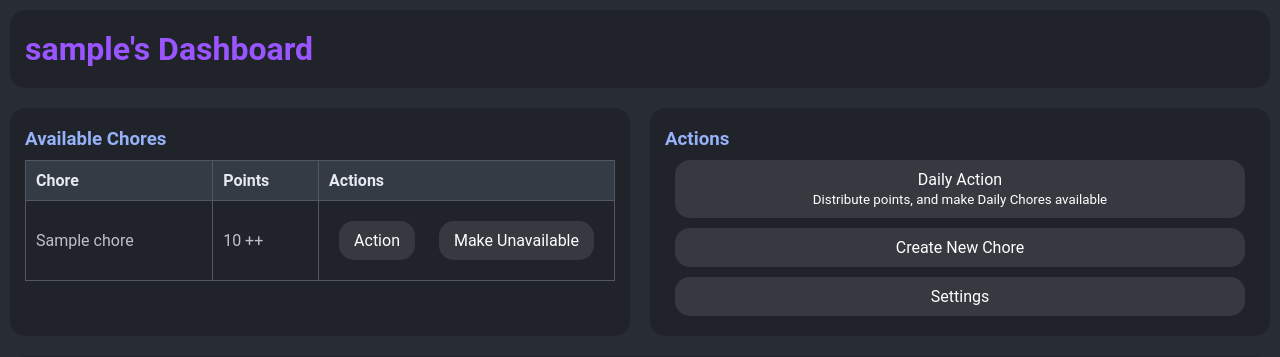
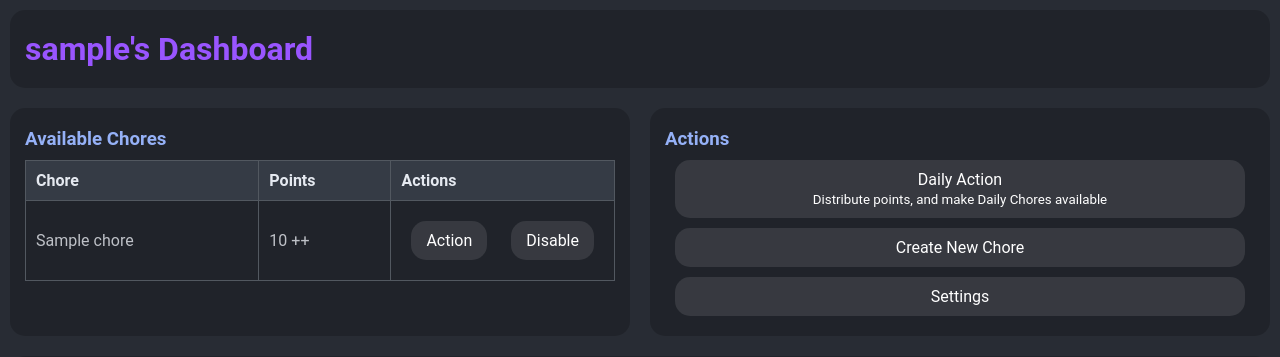
Before and after one commit to emmertex/chore_app, a Django app: page / in a window 1280 px wide. Shown: the top 357 px of the page. Run offline with Django 5.2, Linux system fonts and the light colour scheme; a user stored in the database is signed in; tables that the repository leaves empty hold one stand-in row (values such as "Sample post"); data that the repository does not hold is empty.

Commit message:
New words for better screen use

```diff
--- a/chore_app/templates/parent_profile.html
+++ b/chore_app/templates/parent_profile.html
@@ -79,7 +79,7 @@
                     <td>{{ chore.points }} {% if chore.earlyBonus %} ++ {% endif %}</td>
                     <td class="table-min-width">
                         <div class="innerBlock chore-modal" style="display: inline-block;" id="chore-available-modal-{{ chore.pk }}">Action</div>
-                        <div class="innerBlock" style="display: inline-block;" onclick="window.location.href='{% url 'toggle_availability' chore.pk %}';">Make Unavailable</div>
+                        <div class="innerBlock" style="display: inline-block;" onclick="window.location.href='{% url 'toggle_availability' chore.pk %}';">Disable</div>
                         <div class="chore-options" id="chore-available-options-{{ chore.pk }}" style="display: none;">
                             <div class="block opaque">
                                 <div class="innerBlock" onclick="window.location.href='{% url 'edit_chore' chore.pk %}'">Edit</div>
@@ -115,7 +115,7 @@
                     <td class="table-min-width">
                         <div class="chore-modal" id="chore-unavailable-modal-{{ chore.pk }}">
                             <div class="innerBlock" style="display: inline-block;">Action</div>
-                            <div class="innerBlock" style="display: inline-block;"  onclick="window.location.href='{% url 'toggle_availability' chore.pk %}';">Make Available</div>
+                            <div class="innerBlock" style="display: inline-block;"  onclick="window.location.href='{% url 'toggle_availability' chore.pk %}';">Enable</div>
                             <div style="clear: both;"></div>
                         </div>
                         <div class="chore-options" id="chore-unavailable-options-{{ chore.pk }}" style="display: none;">
```
